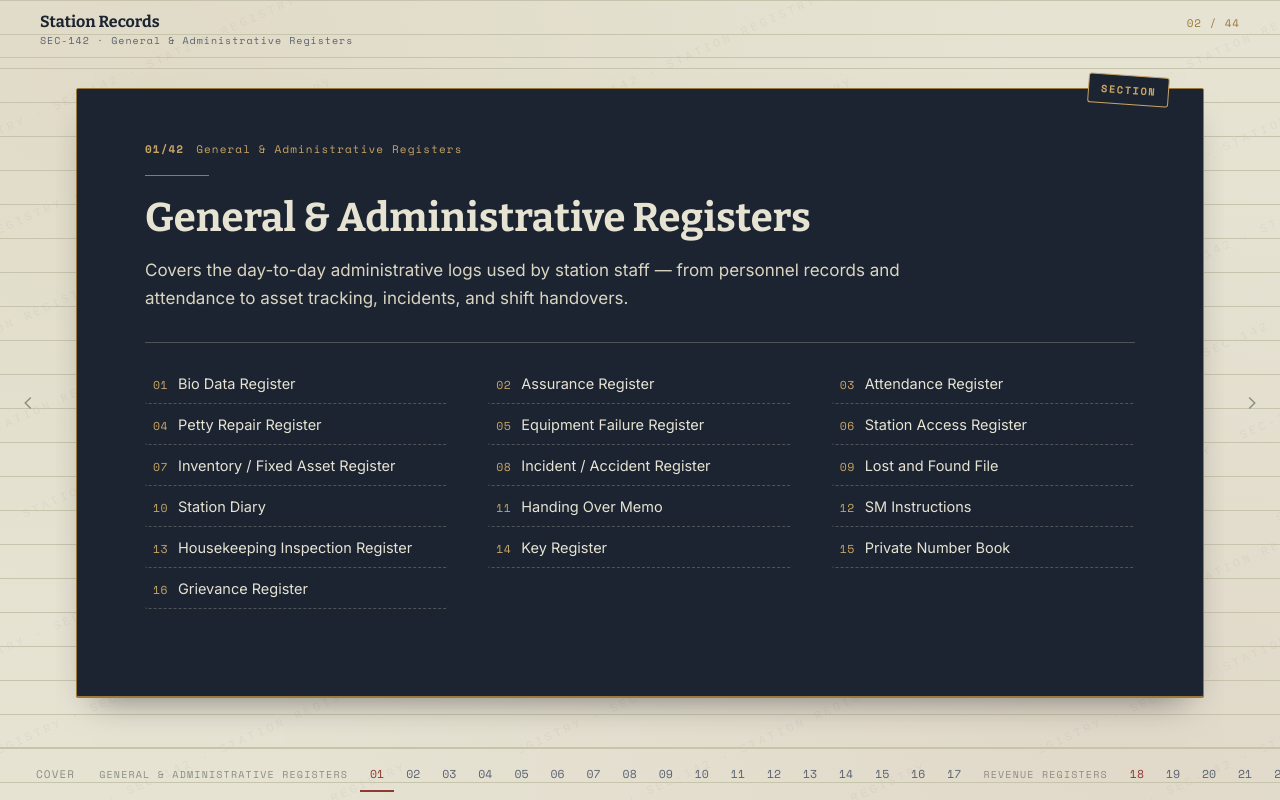
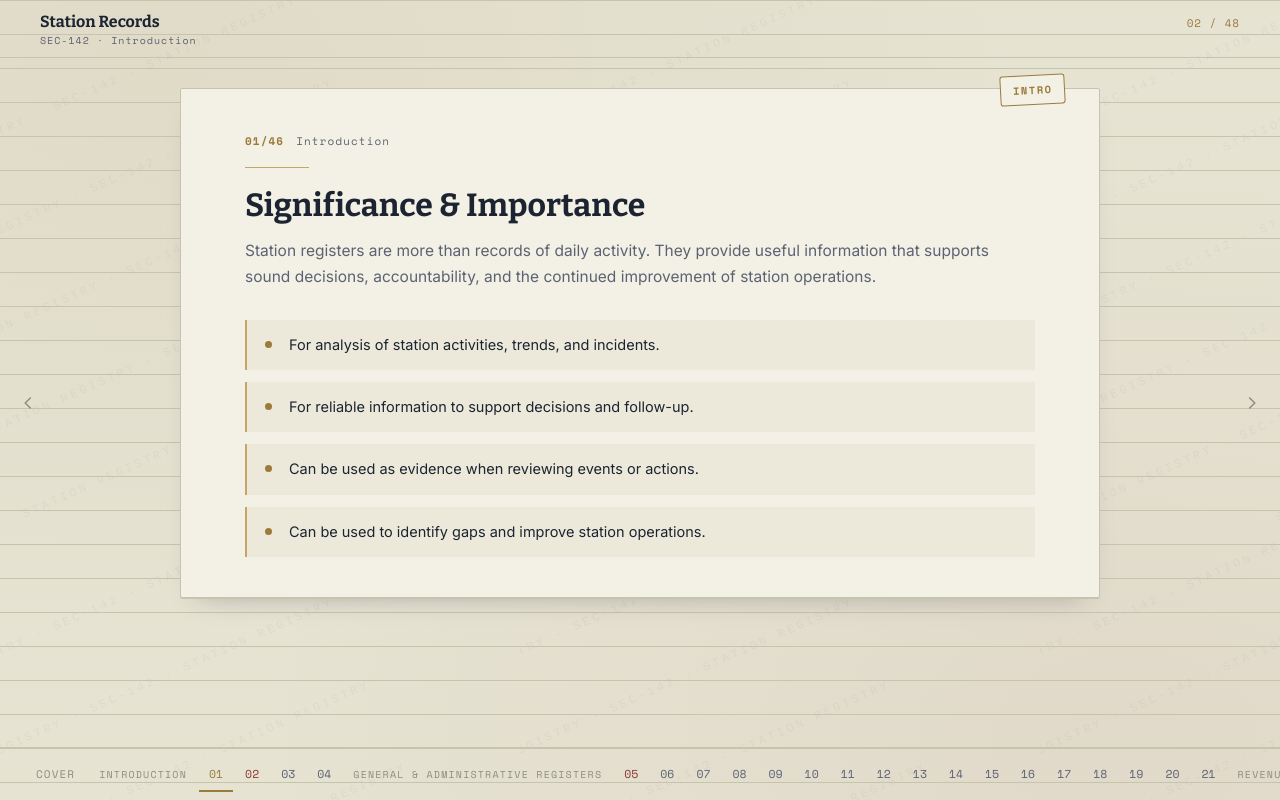
Before and after one commit to manish435681/Register, a plain HTML site: page index.html in a window 1280 px wide. Both pictures are taken after a click on the button "OPEN REGISTER". Drawn offline with nearby package versions, Linux system fonts and the light colour scheme.

Commit message:
red file added

```diff
--- a/app.js
+++ b/app.js
@@ -40,6 +40,68 @@ class StationRegistry {
     this.deckSub = 'SEC-142 · Documents & Records at Station';
 
     const groups = [
+      { cat: 'Introduction', items: [
+        {
+          title: 'Significance & Importance',
+          desc: 'Station registers are more than records of daily activity. They provide useful information that supports sound decisions, accountability, and the continued improvement of station operations.',
+          isIntro: true,
+          points: [
+            'For analysis of station activities, trends, and incidents.',
+            'For reliable information to support decisions and follow-up.',
+            'Can be used as evidence when reviewing events or actions.',
+            'Can be used to identify gaps and improve station operations.'
+          ]
+        },
+        {
+          title: 'File System',
+          desc: 'Station records are organized into separate folders in the Station Control Room. Use the file color to identify the type of information.',
+          isIntro: true,
+          isIndex: true,
+          points: [
+            '<span class="file-note"><strong class="file-tag file-tag-red">RED FILE</strong><span>Safety and operational procedures</span></span>',
+            '<span class="file-note"><strong class="file-tag file-tag-green">GREEN FILE</strong><span>Business rules and revenue management</span></span>',
+            '<span class="file-note"><strong class="file-tag file-tag-location">LOCATION</strong><span>Separate folders in the Station Control Room</span></span>'
+          ]
+        },
+        {
+          title: 'Red File Purpose & Contents',
+          desc: 'The Red File contains miscellaneous procedures related to Station Operation & Safety.',
+          isIntro: true,
+          points: [
+            'MRGR, 2020',
+            'SOP-Stations',
+            'Station Working Order (SWO)',
+            'Safety Circulars (SC)',
+            'Handbook for dealing with serious Incidents, Accident and Disasters',
+            'Accident and Disasters Management Manual',
+            'Role of Operation Staff during Contingencies',
+            'Station Management Instructions (SM-Instruction)',
+            'Safety Precautions and Essential Instruction for Working in AC Traction Area',
+            "Dos and Don'ts with regard to Safety from 25 KV Traction Voltage"
+          ]
+        },
+        {
+          title: 'Green File Purpose & Contents',
+          desc: 'The Green File contains miscellaneous documents such as business rules, revenue management and train operation procedures, and circulars.',
+          isIntro: true,
+          points: [
+            'Business Rule',
+            'Procedure of cash remittance into bank account',
+            'Revenue Instructions',
+            'Notices of Accidents and Enquiries there to Rules, 2002',
+            'O&M Act and its Amendments',
+            'Opening of Metro Railways for Public Carriage of Passengers Rules, 2014 and its amendment Rule-2019',
+            'SOP-Train Operation',
+            'Train Operators ATP operating manual',
+            "TOs handbook on Troubleshooting",
+            'Procedure order for monitoring and collecting video recording on CD/DVD',
+            'Signaling book',
+            'Metro Railways Prohibition of Carriage of large size luggage',
+            'JPO for upkeep and duty of staff in case of trapping of passenger',
+            'Red Alert Procedure'
+          ]
+        },
+      ]},
       { cat: 'General & Administrative Registers', items: [
         { title: 'General & Administrative Registers', desc: 'Covers the day-to-day administrative logs used by station staff — from personnel records and attendance to asset tracking, incidents, and shift handovers.', isIndex: true },
         { title: 'Bio Data Register', desc: 'Maintains personal and professional profiles, including emergency contact details, of all staff deployed at the station for administrative tracking.', imageTag: '2a' },
@@ -152,12 +214,15 @@ class StationRegistry {
           title: item.title,
           desc: item.desc,
           isIndex: !!item.isIndex,
+          isIntro: !!item.isIntro,
           list: item.isIndex ? registerEntries : null,
+          points: item.points || [],
           imageTags: item.imageTags || (item.imageTag ? [item.imageTag] : []),
           noImage: !!item.noImage
         });
       });
     });
+    this.registerPageCount = this.steps.filter(step => !step.isIntro).length;
   }
 
   // ------------------------------------------------------------------
@@ -189,7 +254,7 @@ class StationRegistry {
       <div class="cover-card">
         <div class="stamp-badge plain">NMRC</div>
         <h1>${this.deckTitle}</h1>
-        <p>${this.steps.length} entries · station documents, safety, revenue and lost &amp; found registers.</p>
+        <p>${this.registerPageCount} register and section pages · administrative, revenue, and safety records.</p>
         <button class="cover-cta" id="startBtn">Open register</button>
       </div>
     `;
@@ -199,7 +264,7 @@ class StationRegistry {
 
   buildSheet(step) {
     const page = document.createElement('div');
-    page.className = 'sheet' + (step.isIndex ? ' page-index' : '');
+    page.className = 'sheet' + (step.isIndex ? ' page-index' : '') + (step.isIntro ? ' page-intro' : '');
     const photoBlock = (step.isIndex || step.noImage || !step.imageTags.length) ? '' : `
         <div class="photo-gallery">
           ${step.imageTags.map(imageTag => `
@@ -220,10 +285,14 @@ class StationRegistry {
         <ol class="index-list">
           ${step.list.map(entry => `<li data-goto="${entry.code}" tabindex="0" role="button">${entry.title}</li>`).join('')}
         </ol>` : '';
+    const introPoints = step.isIntro ? `
+        <ul class="intro-points">
+          ${step.points.map(point => `<li>${point}</li>`).join('')}
+        </ul>` : '';
 
     page.innerHTML = `
       <div class="sheet-card">
-        <div class="stamp-badge${step.isIndex ? '' : ' plain'}">${step.isIndex ? 'SECTION' : 'ENTRY'}</div>
+        <div class="stamp-badge${step.isIndex ? '' : ' plain'}">${step.isIntro ? 'INTRO' : step.isIndex ? 'SECTION' : 'ENTRY'}</div>
         <div class="sheet-kicker">
           <span class="code">${step.code}/${this.steps.length}</span>
           <span>${step.cat}</span>
@@ -231,6 +300,7 @@ class StationRegistry {
         <div class="sheet-rule"></div>
         <h2 class="sheet-title">${step.title}</h2>
         <p class="sheet-desc">${step.desc}</p>
+        ${introPoints}
         ${indexList}
         ${photoBlock}
       </div>
--- a/style.css
+++ b/style.css
@@ -126,6 +126,35 @@ body{
   font-family:var(--font-body);font-size:15.5px;line-height:1.65;
   color:var(--ink-soft);max-width:760px;margin-bottom:30px;
 }
+
+.page-intro{align-items:flex-start;}
+.page-intro .sheet-card{max-width:920px;}
+.intro-points{
+  display:grid;gap:12px;list-style:none;margin-top:8px;
+}
+.intro-points li{
+  position:relative;padding:14px 18px 14px 42px;
+  border-left:2px solid var(--brass-light);background:rgba(217,213,192,.3);
+  color:var(--ink);font-size:14.5px;line-height:1.55;
+}
+.intro-points li::before{
+  content:"";position:absolute;left:18px;top:21px;
+  width:7px;height:7px;border-radius:50%;background:var(--brass);
+}
+.page-index .intro-points li{
+  padding:12px 0;border:0;border-bottom:1px solid rgba(230,227,211,.18);
+  background:none;color:var(--paper);font-size:15px;
+}
+.page-index .intro-points li::before{display:none;}
+.file-note{display:flex;align-items:center;gap:14px;}
+.file-tag{
+  flex:0 0 86px;padding:5px 8px;border-radius:2px;
+  color:#fff;text-align:center;font-family:var(--font-mono);
+  font-size:10px;letter-spacing:.05em;
+}
+.file-tag-red{background:#913d38;}
+.file-tag-green{background:#326747;}
+.file-tag-location{background:#414957;}
 
 .page-index .sheet-title{font-size:clamp(28px,4vw,40px);}
 .page-index .sheet-desc{font-size:17px;color:var(--paper-deep);}
```
